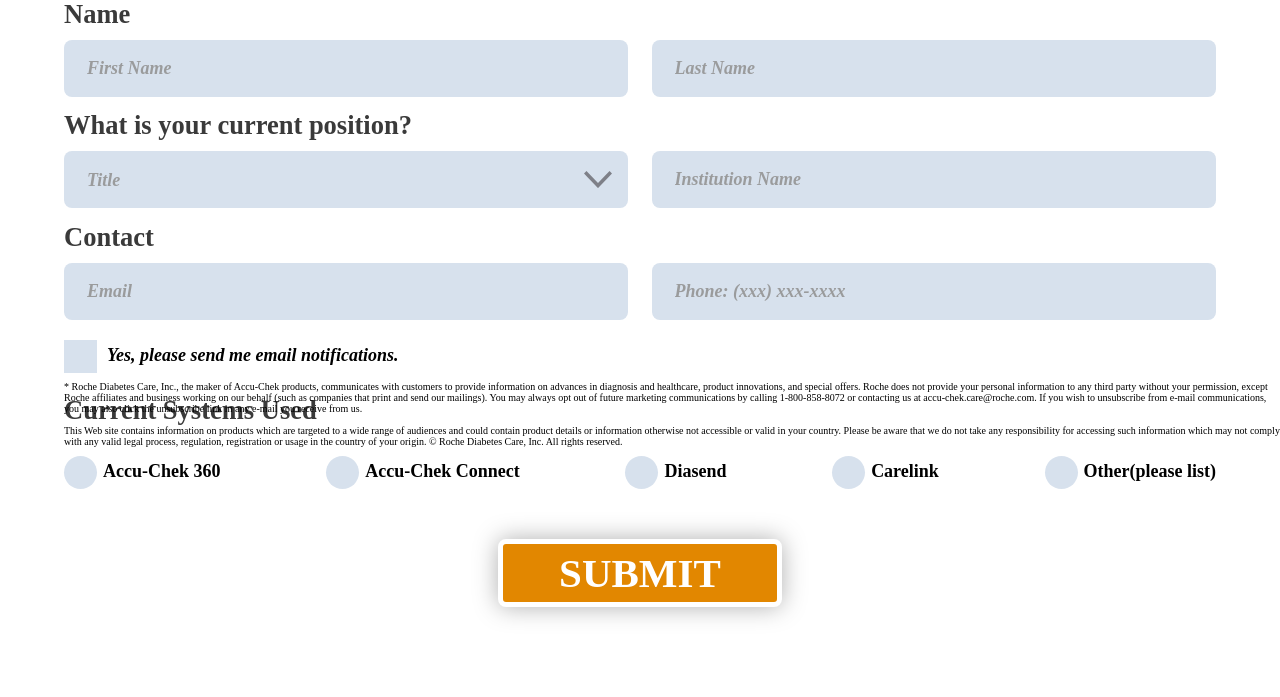
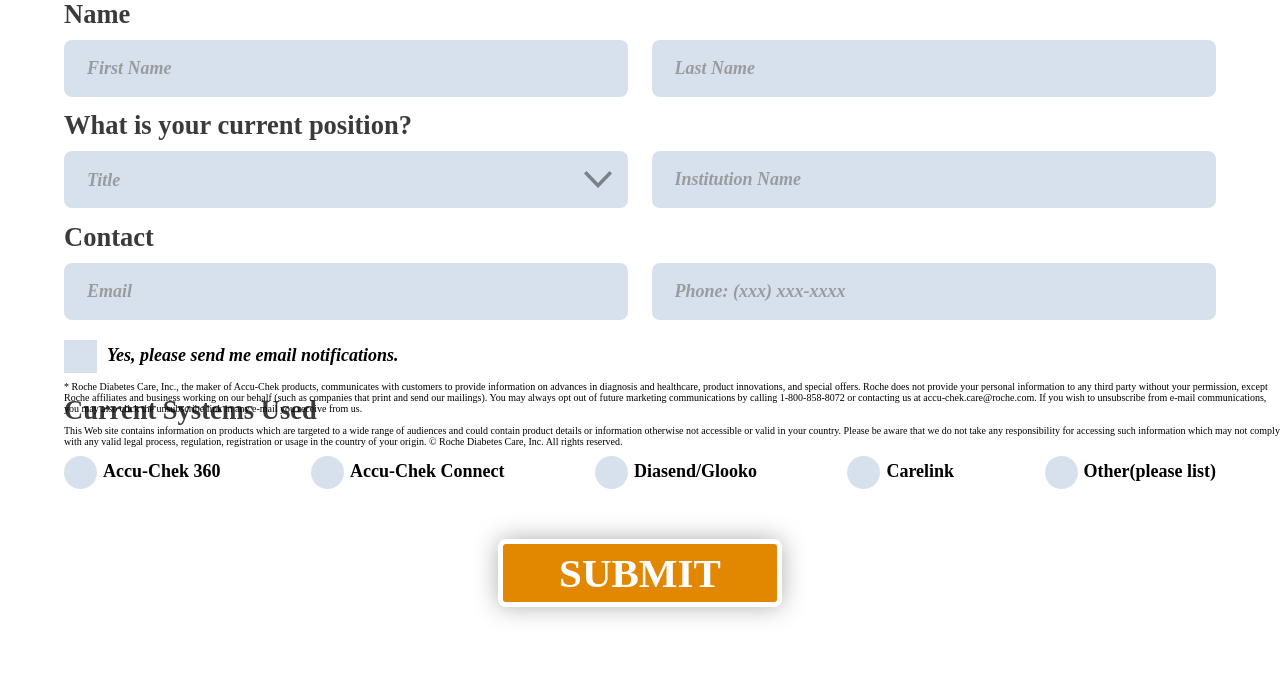
Before and after one commit to dgatmk/roche-lead-gen-files, a PHP site: page / in a window 1280 px wide. Shown: the part 333-1030 px from the top of the page. Run offline with PHP 8.4, Linux system fonts and the light colour scheme; some web fonts are replaced.

Commit message:
Change "Diasend" to "Diasend/Glooko"

```diff
--- a/smartPix/index.php
+++ b/smartPix/index.php
@@ -65,7 +65,7 @@
           <input type="checkbox" name="acConnect">
           <span class="rboxdot"></span>
         </label>
-        <label class="rbox"><span class="rtext">Diasend</span>
+        <label class="rbox"><span class="rtext">Diasend/Glooko</span>
           <input type="checkbox" name="diasend">
           <span class="rboxdot"></span>
         </label>
```
Also changed, not shown: 1 other file.
